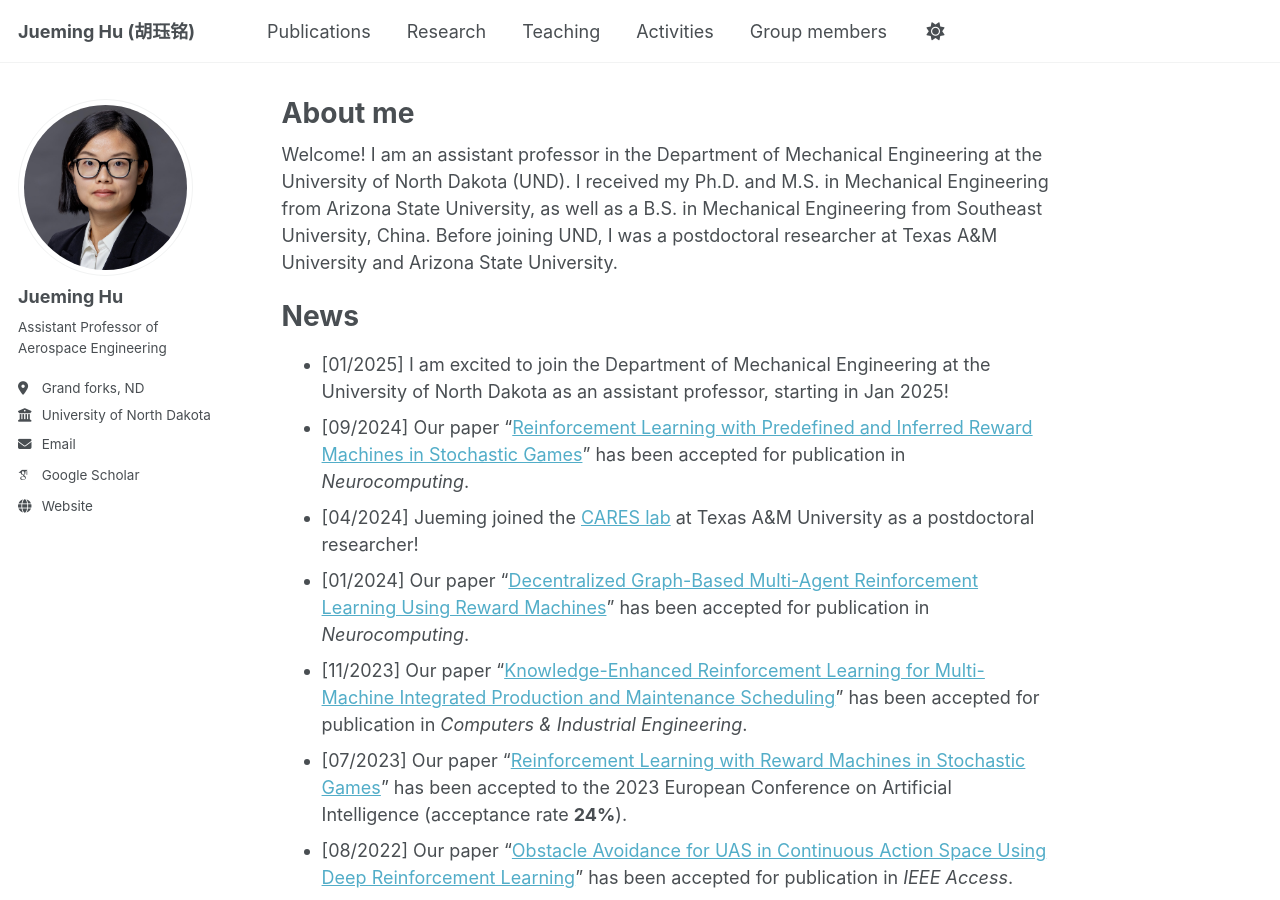
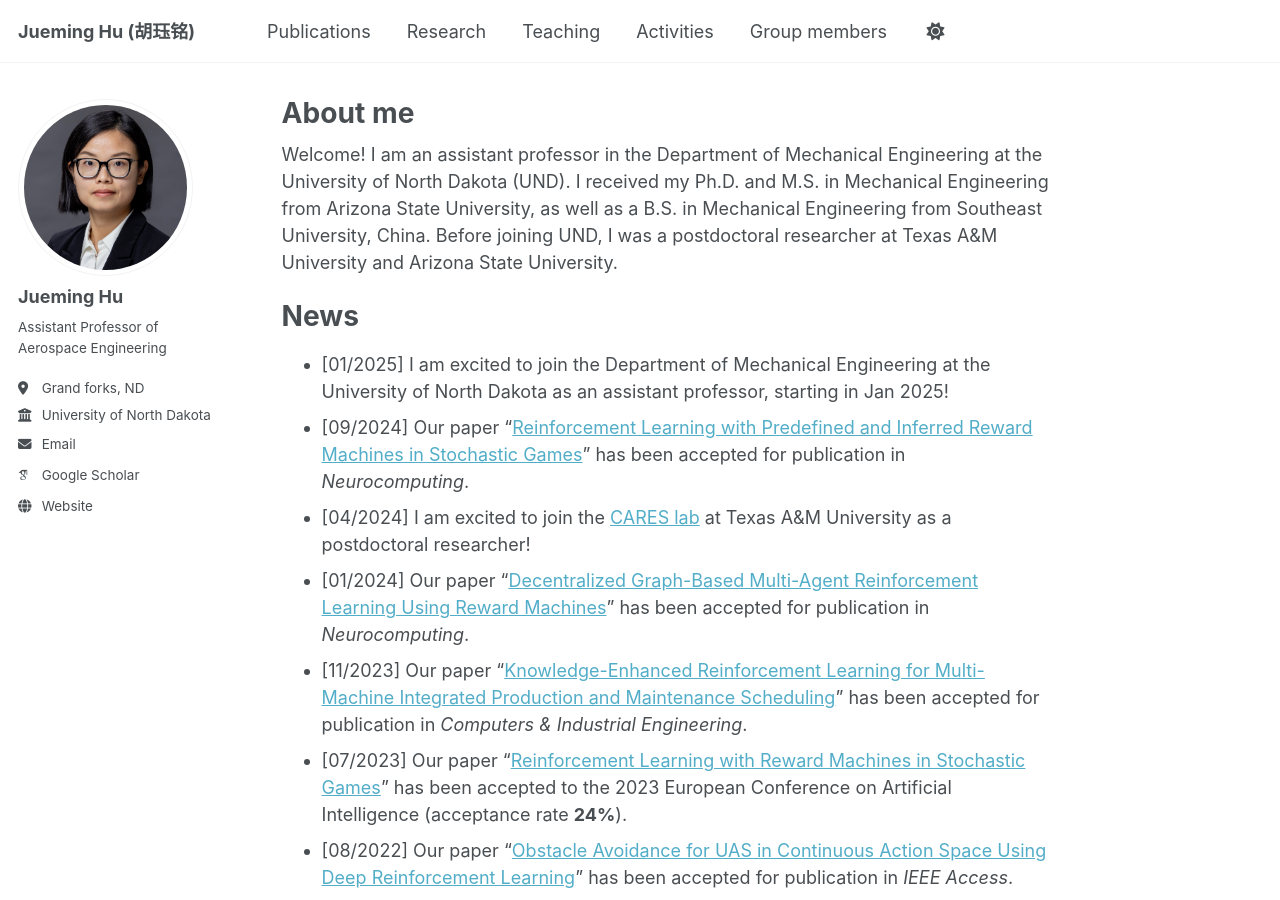
Before and after one commit to Jueming6/Jueming6.github.io, a Jekyll site: the page built from _pages/about.md, in a window 1280 px wide and 900 px high. Built offline with Jekyll 4.4.1, drawn with Linux system fonts in a browser that asks for light colours; some web fonts are replaced.

Commit message:
update 05092025

```diff
--- a/_pages/about.md
+++ b/_pages/about.md
@@ -16,7 +16,7 @@ News
 
 - [01/2025] I am excited to join the Department of Mechanical Engineering at the University of North Dakota as an assistant professor, starting in Jan 2025!
 - [09/2024] Our paper "[Reinforcement Learning with Predefined and Inferred Reward Machines in Stochastic Games](https://www.sciencedirect.com/science/article/pii/S092523122400941X)" has been accepted for publication in *Neurocomputing*.
-- [04/2024] Jueming joined the [CARES lab](https://www.tamug.edu/cares/people.html) at Texas A&M University as a postdoctoral researcher!
+- [04/2024] I am excited to join the [CARES lab](https://www.tamug.edu/cares/people.html) at Texas A&M University as a postdoctoral researcher!
 - [01/2024] Our paper "[Decentralized Graph-Based Multi-Agent Reinforcement Learning Using Reward Machines](https://www.sciencedirect.com/science/article/pii/S0925231223010974)" has been accepted for publication in *Neurocomputing*.
 - [11/2023] Our paper "[Knowledge-Enhanced Reinforcement Learning for Multi-Machine Integrated Production and Maintenance Scheduling](https://www.sciencedirect.com/science/article/pii/S0360835223006551)" has been accepted for publication in *Computers & Industrial Engineering*.
 - [07/2023] Our paper "[Reinforcement Learning with Reward Machines in Stochastic Games](https://ebooks.iospress.nl/doi/10.3233/FAIA230380)" has been accepted to the 2023 European Conference on Artificial Intelligence (acceptance rate **24%**).
```
